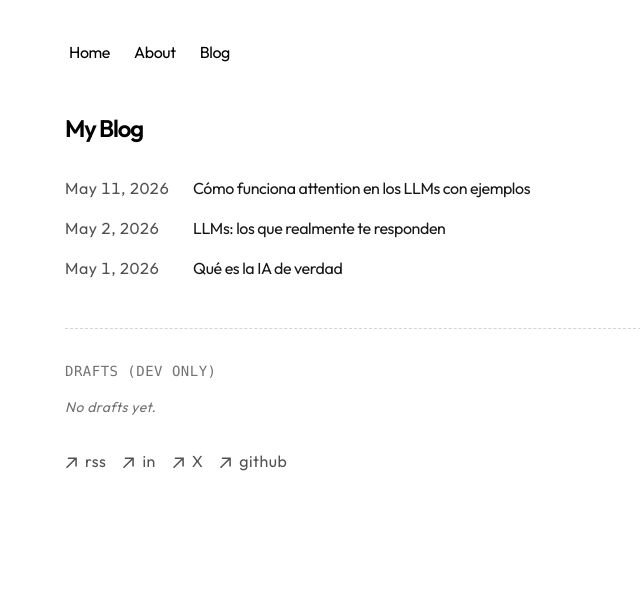
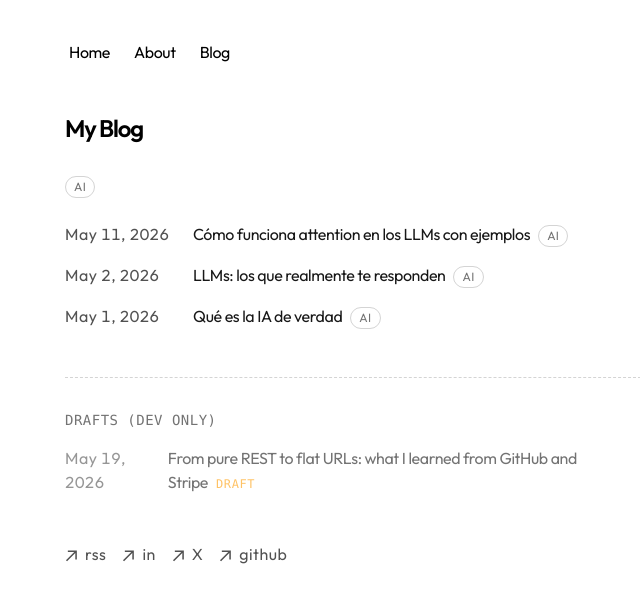
Before and after one commit to danitome24/danitome24.github.io, a Next.js app: page /blog in a window 1280 px wide. Shown: the top 602 px of the page, without its empty margins (287-927 px from the left). Built offline with nearby package versions, Linux system fonts and the light colour scheme.

Commit message:
refine: add category metadata to blog posts and implement category filtering in blog component

```diff
--- a/app/blog/[slug]/page.tsx
+++ b/app/blog/[slug]/page.tsx
@@ -98,13 +98,16 @@ export default async function Blog({ params }: Props) {
         {post.metadata.title}
       </h1>
       <div className="flex justify-between items-center mt-2 mb-8 text-sm">
-        <div className="flex gap-4">
+        <div className="flex gap-4 items-center">
           <p className="text-sm text-neutral-600 dark:text-neutral-400">
             {formatDate(post.metadata.publishedAt)}
           </p>
           <p className="text-sm text-neutral-600 dark:text-neutral-400">
             {post.readingTime} min read
           </p>
+          <span className="text-xs px-2 py-0.5 rounded-full border border-neutral-300 text-neutral-500 dark:border-neutral-700 dark:text-neutral-400">
+            {post.metadata.category}
+          </span>
         </div>
       </div>
       <article className="prose">
--- a/app/blog/page.tsx
+++ b/app/blog/page.tsx
@@ -1,6 +1,7 @@
 import { BlogPosts } from "@/app/components/posts";
 import { isDevelopment } from "@/app/lib/environment";
 import { DraftPosts } from "@/components/drafts";
+import { getBlogPosts } from "@/lib/posts";
 
 export const metadata = {
   title: "Daniel Tome's Blog",
@@ -8,10 +9,12 @@ export const metadata = {
 };
 
 export default function Page() {
+  const posts = getBlogPosts();
+
   return (
     <section>
       <h1 className="font-semibold text-2xl mb-8 tracking-tighter">My Blog</h1>
-      <BlogPosts />
+      <BlogPosts posts={posts} />
 
       {isDevelopment() && (
         <div className="mt-12 pt-8 border-t border-dashed border-neutral-300 dark:border-neutral-700">
--- a/app/blog/posts/como-funciona-attention-en-los-llms-con-ejemplos.mdx
+++ b/app/blog/posts/como-funciona-attention-en-los-llms-con-ejemplos.mdx
@@ -2,6 +2,7 @@
 title: "Cómo funciona attention en los LLMs con ejemplos"
 publishedAt: "2026-05-11"
 summary: "Aprende cómo los modelos de lenguaje usan attention para entender el contexto de las palabras. Explicación visual con la analogía del tablón de corcho."
+category: "AI"
 ---
 
 # Cómo los LLMs Saben Qué "Banco" No Siempre Es Un Banco
--- a/app/blog/posts/llms-los-que-realmente-te-responden.mdx
+++ b/app/blog/posts/llms-los-que-realmente-te-responden.mdx
@@ -2,6 +2,7 @@
 title: "LLMs: los que realmente te responden"
 publishedAt: "2026-05-02"
 summary: "Abres ChatGPT y escribes. Pero, ¿quién te responde realmente? Hoy abrimos la caja y vemos qué hay dentro: los LLMs, cómo predicen y cómo aprenden."
+category: "AI"
 ---
 
 Abres ChatGPT. Escribes algo. Y en segundos recibes una respuesta que parece humana.
--- a/app/blog/posts/que-es-la-ia-de-verdad.mdx
+++ b/app/blog/posts/que-es-la-ia-de-verdad.mdx
@@ -2,6 +2,7 @@
 title: "Qué es la IA de verdad"
 publishedAt: "2026-05-01"
 summary: "Todo el mundo habla de IA. No todo el mundo entiende qué es realmente. Aquí lo explico a mi manera, sin tecnicismos."
+category: "AI"
 ---
 
 Qué mejor forma de aprender algo nuevo que escribir sobre ello.
--- a/app/components/posts.tsx
+++ b/app/components/posts.tsx
@@ -1,25 +1,75 @@
+"use client";
+
 import Link from "next/link";
-import { getBlogPosts } from "@/lib/posts";
+import { useState } from "react";
 import { formatDate } from "@/lib/date";
+import { Post } from "@/lib/types";
 
-export function BlogPosts() {
-  const posts = getBlogPosts();
+export function BlogPosts({ posts }: { posts: Post[] }) {
+  const [activeCategory, setActiveCategory] = useState<string | null>(null);
+
+  const categories = Array.from(
+    new Set(posts.map((p) => p.metadata.category))
+  ).sort();
+
+  const filtered = activeCategory
+    ? posts.filter((p) => p.metadata.category === activeCategory)
+    : posts;
 
   return (
     <div>
-      {posts.map((post) => (
+      <div className="flex gap-2 mb-6 flex-wrap">
+        {categories.map((category) => (
+          <button
+            key={category}
+            onClick={() =>
+              setActiveCategory((prev) =>
+                prev === category ? null : category
+              )
+            }
+            className={`text-xs px-2 py-0.5 rounded-full border transition-colors ${
+              activeCategory === category
+                ? "bg-neutral-800 text-neutral-100 border-neutral-800 dark:bg-neutral-200 dark:text-neutral-900 dark:border-neutral-200"
+                : "border-neutral-300 text-neutral-500 hover:border-neutral-500 dark:border-neutral-700 dark:text-neutral-400 dark:hover:border-neutral-500"
+            }`}
+          >
+            {category}
+          </button>
+        ))}
+        {activeCategory && (
+          <button
+            onClick={() => setActiveCategory(null)}
+            className="text-xs px-2 py-0.5 rounded-full border border-dashed border-neutral-300 text-neutral-400 hover:border-neutral-500 dark:border-neutral-700 dark:hover:border-neutral-500 transition-colors"
+          >
+            clear
+          </button>
+        )}
+      </div>
+
+      {filtered.map((post) => (
         <Link
           key={post.slug}
           className="flex flex-col space-y-1 mb-4 transition-transform duration-200 hover:translate-x-1"
           href={`/blog/${post.slug}`}
         >
-          <div className="w-full flex flex-col md:flex-row space-x-0 md:space-x-2">
+          <div className="w-full flex flex-col md:flex-row space-x-0 md:space-x-2 items-baseline">
             <p className="text-neutral-600 dark:text-neutral-400 w-[120px] tabular-nums whitespace-nowrap">
               {formatDate(post.metadata.publishedAt, false)}
             </p>
             <p className="text-neutral-900 dark:text-neutral-100 tracking-tight">
               {post.metadata.title}
             </p>
+            <span
+              onClick={(e) => {
+                e.preventDefault();
+                setActiveCategory((prev) =>
+                  prev === post.metadata.category ? null : post.metadata.category
+                );
+              }}
+              className="text-xs px-2 py-0.5 rounded-full border border-neutral-300 text-neutral-500 dark:border-neutral-700 dark:text-neutral-400 hover:border-neutral-500 dark:hover:border-neutral-500 transition-colors cursor-pointer whitespace-nowrap"
+            >
+              {post.metadata.category}
+            </span>
           </div>
         </Link>
       ))}
--- /dev/null
+++ b/app/drafts/posts/from-rest-to-flat-urls-github-stripe-style.mdx
@@ -0,0 +1,6 @@
+---
+title: "From pure REST to flat URLs: what I learned from GitHub and Stripe"
+publishedAt: "2026-05-19"
+summary: "Why I left behind deeply nested REST URLs and adopted a flatter design inspired by APIs like GitHub and Stripe."
+category: "API"
+---
--- a/app/lib/types.ts
+++ b/app/lib/types.ts
@@ -2,6 +2,7 @@ export type Metadata = {
   title: string;
   publishedAt: string;
   summary: string;
+  category: string;
   image?: string;
 };
 
--- a/app/page.tsx
+++ b/app/page.tsx
@@ -1,7 +1,9 @@
 import { BlogPosts } from "@/app/components/posts";
+import { getBlogPosts } from "@/lib/posts";
 import Link from "next/link";
 
 export default function Page() {
+  const posts = getBlogPosts();
   return (
     <section className="space-y-11">
       <div className="space-y-2">
@@ -42,7 +44,7 @@ export default function Page() {
           Writing
         </h2>
         <div className="space-y-4">
-          <BlogPosts />
+          <BlogPosts posts={posts} />
         </div>
       </div>
     </section>
```
